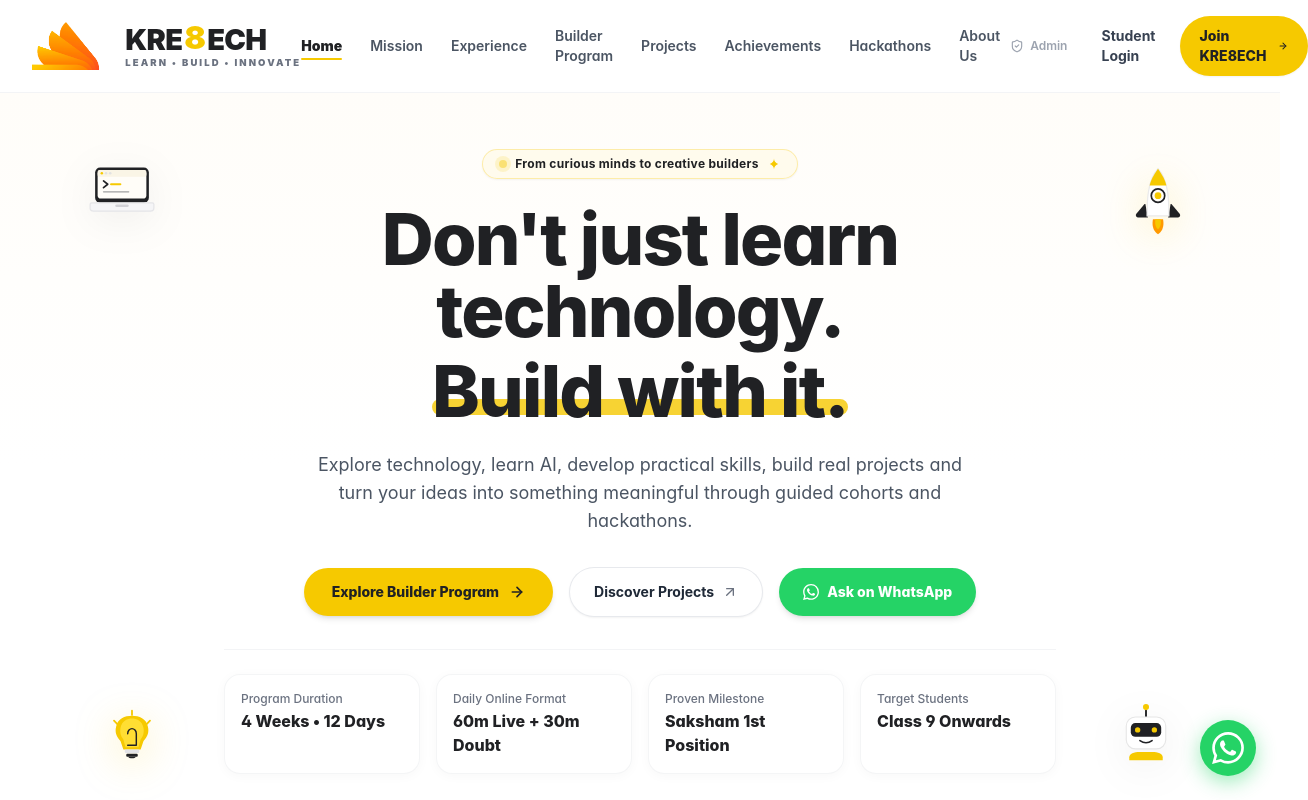
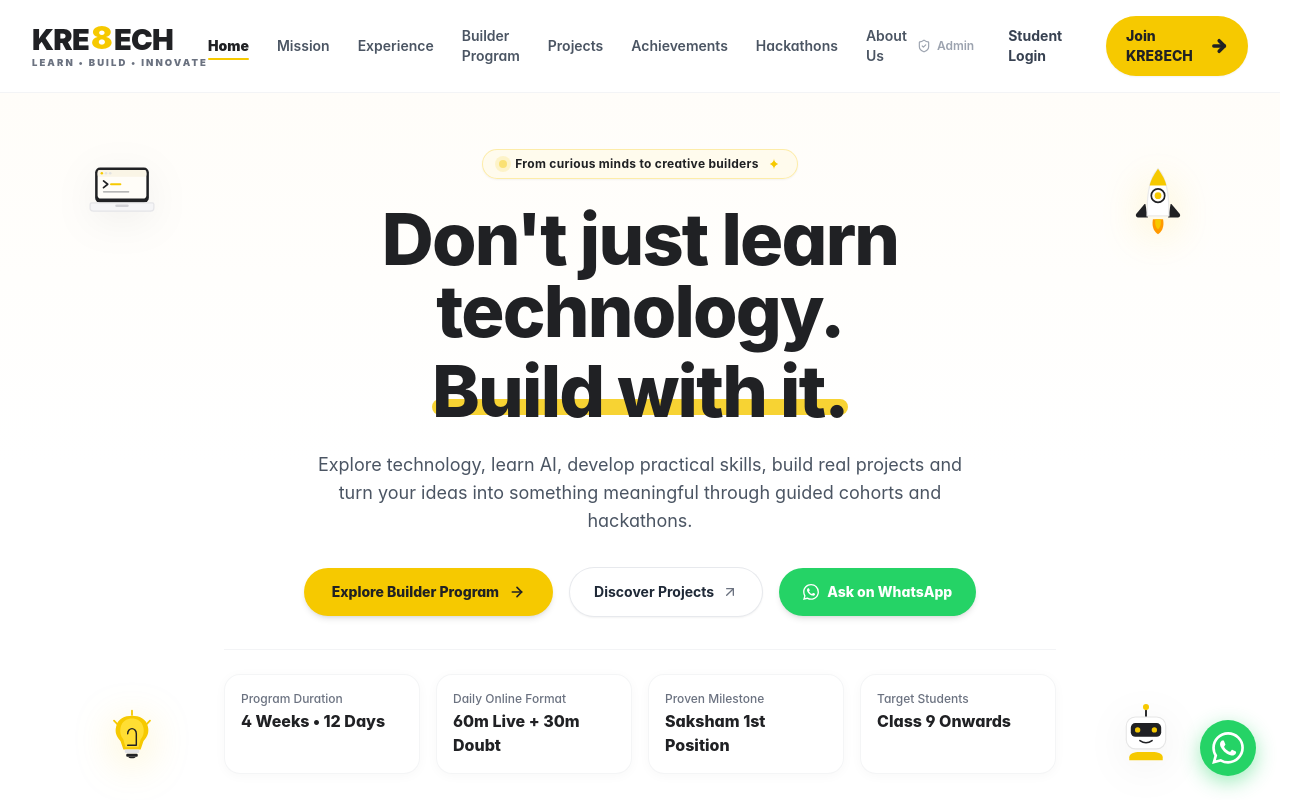
Before and after one commit to KRE8ECH/kre8ech, a Next.js app: page / in a window 1280 px wide. Shown: the top 800 px of the page, 1308 px wide, since content can reach past the window. Built offline with nearby package versions, Linux system fonts and the light colour scheme.

Commit message:
style: update navbar and footer logo branding and CTA styling

```diff
--- a/src/components/Footer.tsx
+++ b/src/components/Footer.tsx
@@ -13,13 +13,8 @@ export default function Footer() {
           <div className="lg:col-span-2 space-y-4">
             <Link href="/" className="inline-block group focus:outline-none" title="KRE8ECH — Learn • Build • Innovate">
               <div className="flex items-center gap-2.5 sm:gap-3">
-                <Image
-                  src="/images/kre8ech-wings.png"
-                  alt="KRE8ECH"
-                  width={54}
-                  height={32}
-                  className="h-11 sm:h-12 w-auto object-contain transition-transform duration-200 group-hover:scale-105"
-                />
+
+
                 <div className="flex flex-col justify-center leading-none select-none">
                   <span className="text-2xl sm:text-3xl font-black tracking-tight text-white flex items-center font-sans">
                     KRE<span className="text-[#F6C900] text-[26px] sm:text-[32px] font-black mx-0.5 -translate-y-0.5">8</span>ECH
--- a/src/components/Navbar.tsx
+++ b/src/components/Navbar.tsx
@@ -55,14 +55,7 @@ export default function Navbar() {
             className="flex items-center gap-2.5 sm:gap-3 group focus:outline-none shrink-0"
             title="KRE8ECH — Learn • Build • Innovate"
           >
-            <Image
-              src="/images/kre8ech-wings.png"
-              alt="KRE8ECH Wings Logo"
-              width={54}
-              height={32}
-              className="h-10 sm:h-11 md:h-12 w-auto object-contain transition-transform duration-200 group-hover:scale-105"
-              priority
-            />
+
             <div className="flex flex-col justify-center leading-none select-none">
               <span className="text-2xl sm:text-[27px] md:text-[29px] font-black tracking-tight text-[#202124] flex items-center font-sans">
                 KRE<span className="text-[#F6C900] text-[26px] sm:text-[30px] md:text-[32px] font-black mx-0.5 -translate-y-0.5">8</span>ECH
@@ -132,8 +125,8 @@ export default function Navbar() {
               href="/register"
               className="inline-flex items-center gap-2 text-xs sm:text-sm font-extrabold px-5 py-2.5 rounded-full bg-[#F6C900] hover:bg-[#E5BA00] text-[#202124] shadow-sm hover:shadow transition-all"
             >
-              <span>Join KRE8ECH</span>
-              <ArrowRight className="w-3.5 h-3.5 stroke-[2.5]" />
+              <span> Join KRE8ECH</span>
+              <ArrowRight className="w-6.5 h-6.5 stroke-[4.5]" />
             </Link>
           </div>
 
@@ -206,7 +199,7 @@ export default function Navbar() {
               className="flex items-center justify-center gap-2 w-full py-3 rounded-full text-xs font-extrabold bg-[#F6C900] text-[#202124] shadow-sm"
             >
               <span>Join KRE8ECH</span>
-              <ArrowRight className="w-4 h-4" />
+              <ArrowRight className="w-6.5 h-6.5 stroke-[4.5]" />
             </Link>
 
             <Link
```
